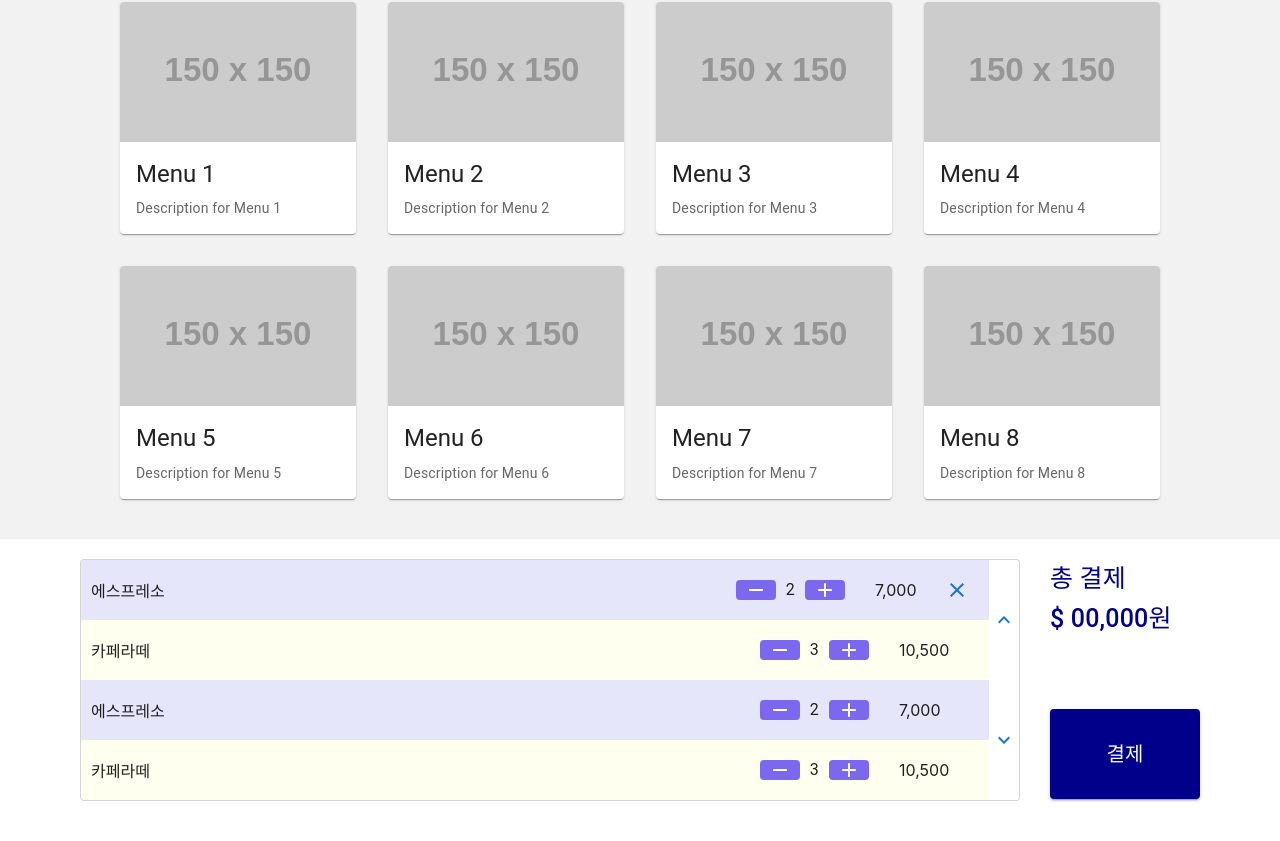
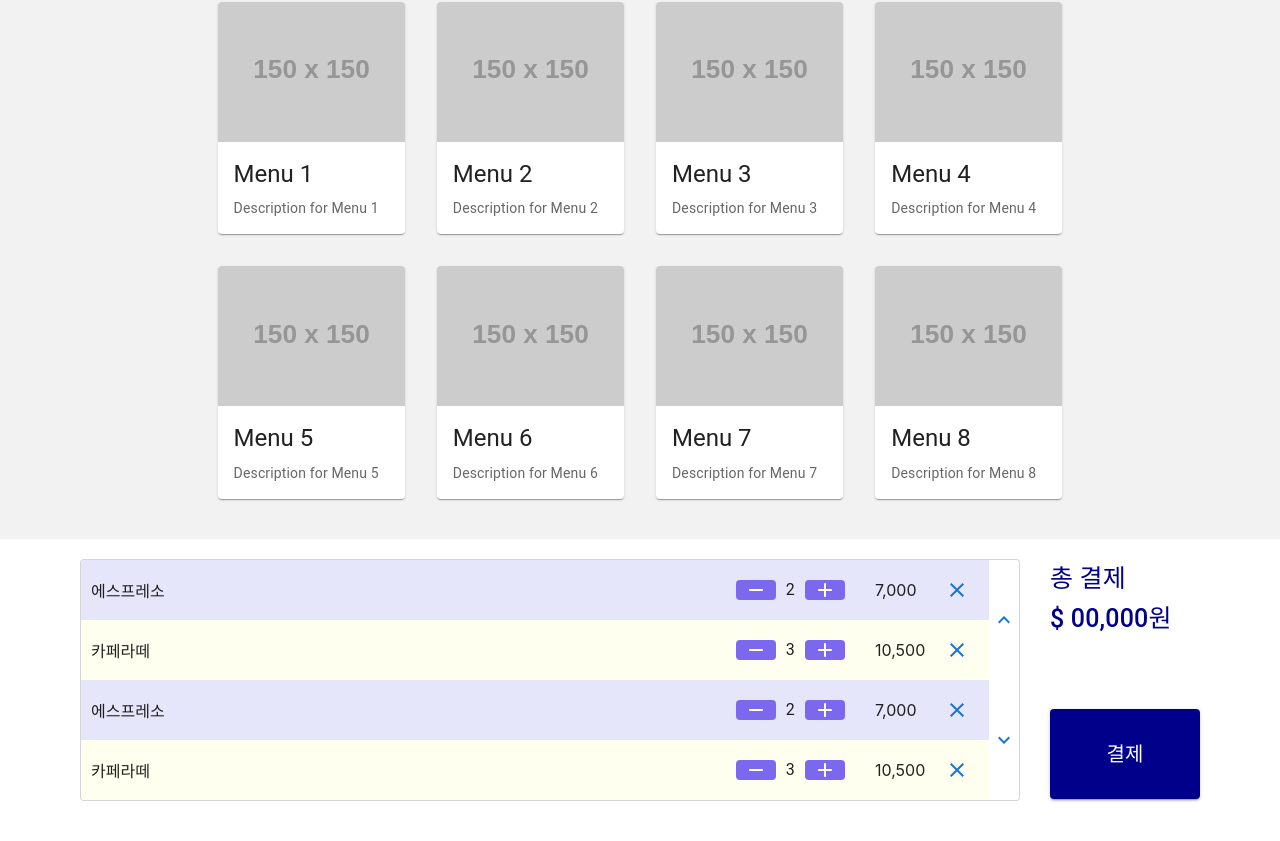
Before and after one commit to KioskForCafe/front-kiosk, a React (Create React App) app: page / in a window 1280 px wide. Shown: the part 201-1042 px from the top of the page. Built offline with nearby package versions, Linux system fonts and the light colour scheme.

Commit message:
------ing

```diff
--- a/src/views/Main/MainContents/index.tsx
+++ b/src/views/Main/MainContents/index.tsx
@@ -54,7 +54,7 @@ export default function MainContents() {
       ]);
 
   return (
-    <Box sx={{ p: '40px 120px', backgroundColor: 'rgba(0, 0, 0, 0.05)' }}>
+    <Box sx={{ p: '40px 17vw', backgroundColor: 'rgba(0, 0, 0, 0.05)' }}>
       <Box mt='2px'>
         <Grid container spacing={4}>
           {menuList.map((menuItem, index) => (
--- a/src/views/Main/MainOrder/index.tsx
+++ b/src/views/Main/MainOrder/index.tsx
@@ -30,8 +30,8 @@ export default function MainOrder() {
                             </Button>
                         </Box>
                         <Box sx={{ml: '20px', mr: '20px', pr: '20px', width: '10px'}}>7,000</Box>
-                        <Button>
-                            <ClearIcon sx={{ }}/>
+                        <Button sx={{ fontSize: "small" }}>
+                            <ClearIcon />
                         </Button>
                     </Box>
                     <Box sx={{display:'flex', flex:1, height: '36px', backgroundColor: '#FFFFF0', alignItems:'center'}}>
@@ -45,7 +45,10 @@ export default function MainOrder() {
                                 <AddRoundedIcon />
                             </Button>
                         </Box>
-                        <Box sx={{ml: '20px', mr: '20px', pr: '20px', width: '50px'}}>10,500</Box>
+                        <Box sx={{ml: '20px', mr: '20px', pr: '20px', width: '10px'}}>10,500</Box>
+                        <Button sx={{ fontSize: "small" }}>
+                            <ClearIcon />
+                        </Button>
                     </Box>
                     <Box sx={{display:'flex', flex:1, height: '36px', backgroundColor: '#E6E6FA', alignItems:'center'}}>
                         <Box sx={{flex:1, ml: '10px'}}>에스프레소</Box>
@@ -58,7 +61,10 @@ export default function MainOrder() {
                                 <AddRoundedIcon />
                             </Button>
                         </Box>
-                        <Box sx={{ml: '20px', mr: '20px', pr: '20px', width: '50px'}}>7,000</Box>
+                        <Box sx={{ml: '20px', mr: '20px', pr: '20px', width: '10px'}}>7,000</Box>
+                        <Button sx={{ fontSize: "small" }}>
+                            <ClearIcon />
+                        </Button>
                     </Box>
                     <Box sx={{display:'flex', flex:1, height: '36px', backgroundColor: '#FFFFF0', alignItems:'center'}}>
                         <Box sx={{flex:1, ml: '10px'}}>카페라떼</Box>
@@ -71,7 +77,10 @@ export default function MainOrder() {
                                 <AddRoundedIcon />
                             </Button>
                         </Box>
-                        <Box sx={{ml: '20px', mr: '20px', pr: '20px', width: '50px'}}>10,500</Box>
+                        <Box sx={{ml: '20px', mr: '20px', pr: '20px', width: '10px'}}>10,500</Box>
+                        <Button sx={{ fontSize: "small" }}>
+                            <ClearIcon />
+                        </Button>
                     </Box>
                 </Box>
                 <Box sx={{display:'flex', alignItems:'center', flexDirection:'column' , width:'30px', backgroundColor: '#FFFFFF'}}>
```
